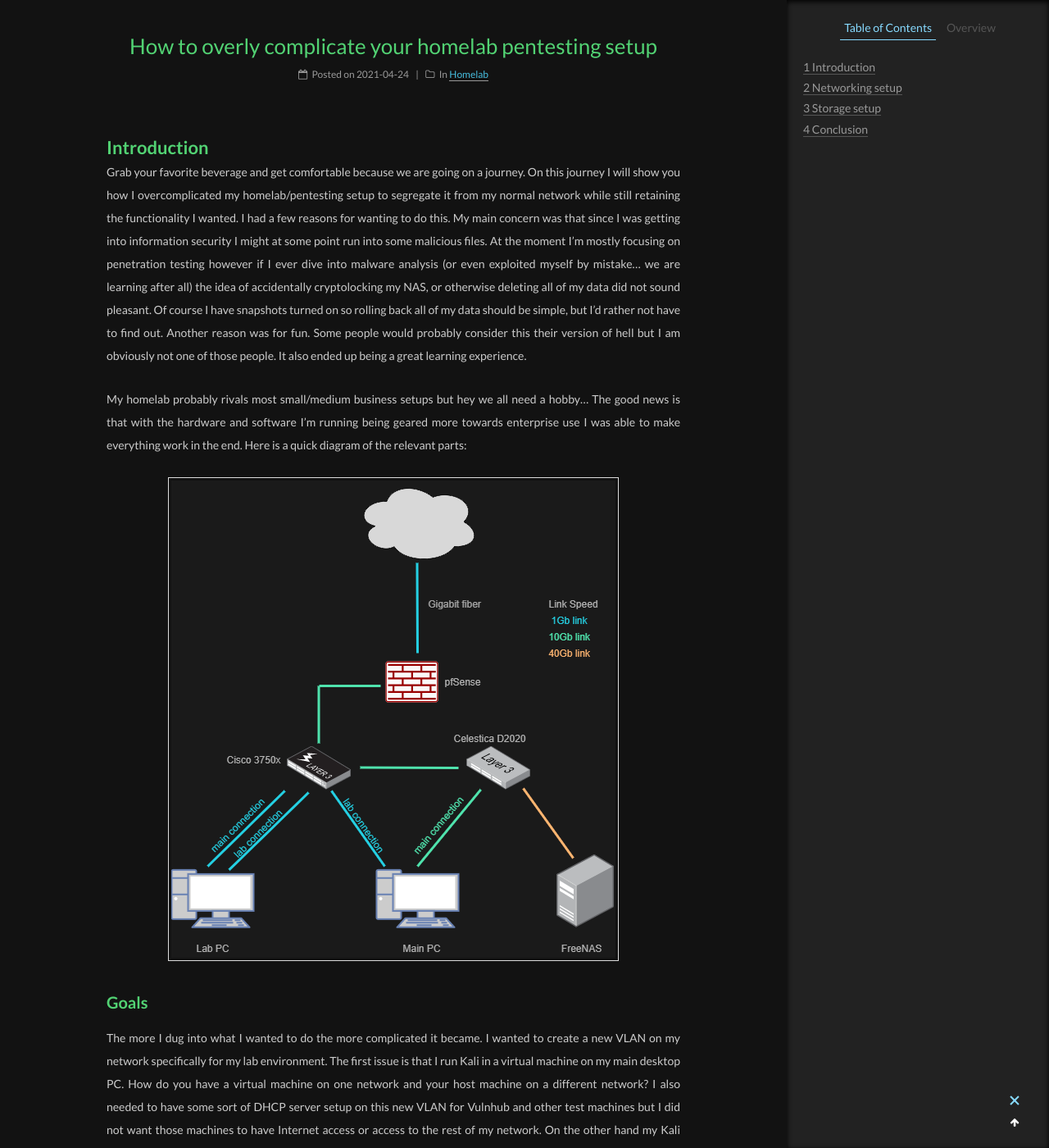
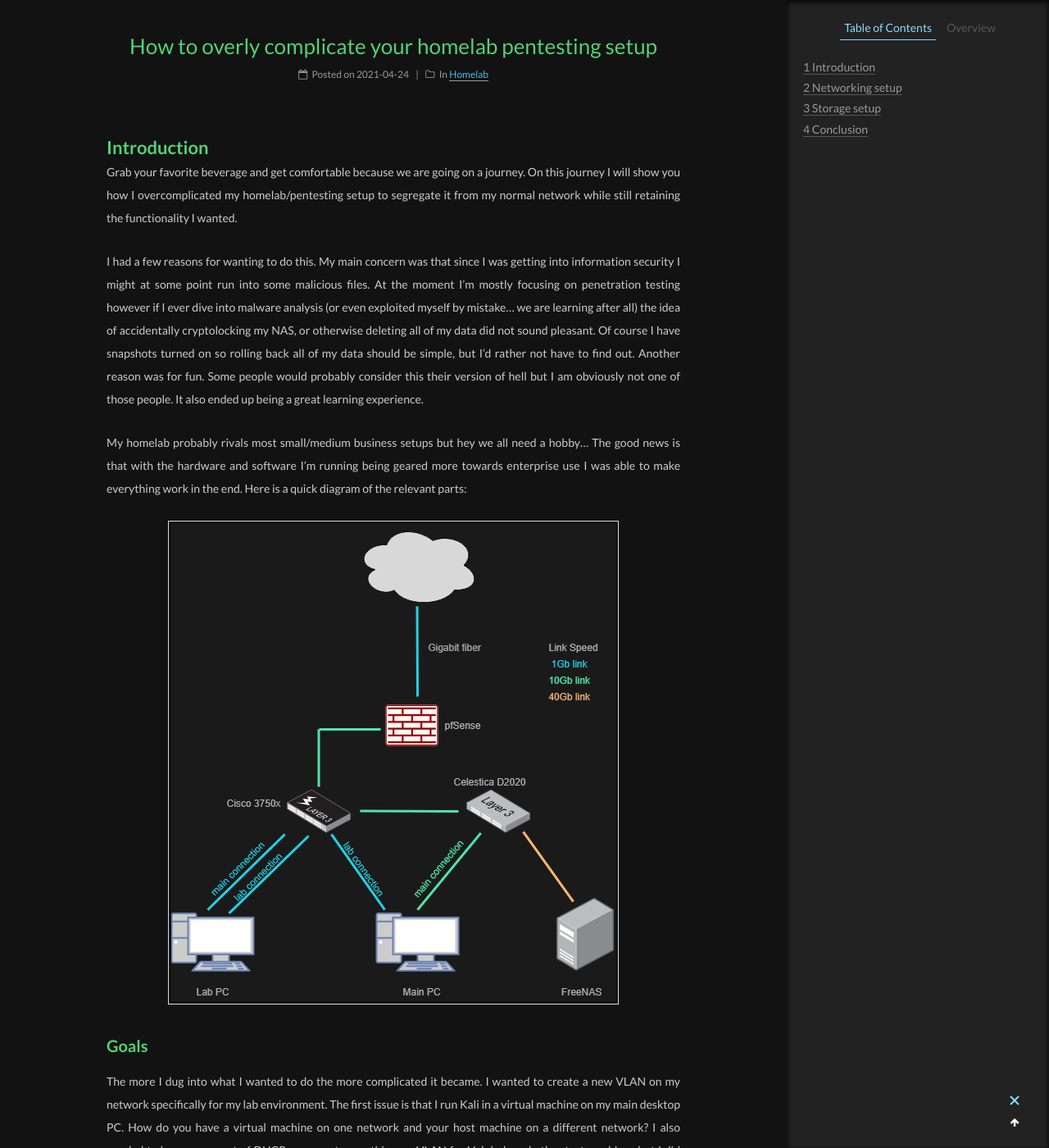
Before and after one commit to CynicalCypher/CynicalCypher.github.io, a Jekyll site: the page built from _posts/2021-04-24-Homelab-Complicated.md, in a window 1280 px wide and 1400 px high, scrolled down 340 px. Shown: the whole window at 82% size. Built offline with Jekyll 4.4.1, drawn with Linux system fonts in a browser that asks for light colours.

```diff
--- a/_posts/2021-04-24-Homelab-Complicated.md
+++ b/_posts/2021-04-24-Homelab-Complicated.md
@@ -6,8 +6,9 @@ categories: Homelab
 ---
 
 # Introduction
+Grab your favorite beverage and get comfortable because we are going on a journey. On this journey I will show you how I overcomplicated my homelab/pentesting setup to segregate it from my normal network while still retaining the functionality I wanted.
 
-Grab your favorite beverage and get comfortable because we are going on a journey. On this journey I will show you how I overcomplicated my homelab/pentesting setup to segregate it from my normal network while still retaining the functionality I wanted. I had a few reasons for wanting to do this. My main concern was that since I was getting into information security I might at some point run into some malicious files. At the moment I'm mostly focusing on penetration testing however if I ever dive into malware analysis (or even exploited myself by mistake... we are learning after all) the idea of accidentally cryptolocking my NAS, or otherwise deleting all of my data did not sound pleasant. Of course I have snapshots turned on so rolling back all of my data should be simple, but I'd rather not have to find out. Another reason was for fun. Some people would probably consider this their version of hell but I am obviously not one of those people. It also ended up being a great learning experience.
+I had a few reasons for wanting to do this. My main concern was that since I was getting into information security I might at some point run into some malicious files. At the moment I'm mostly focusing on penetration testing however if I ever dive into malware analysis (or even exploited myself by mistake... we are learning after all) the idea of accidentally cryptolocking my NAS, or otherwise deleting all of my data did not sound pleasant. Of course I have snapshots turned on so rolling back all of my data should be simple, but I'd rather not have to find out. Another reason was for fun. Some people would probably consider this their version of hell but I am obviously not one of those people. It also ended up being a great learning experience.
 
 My homelab probably rivals most small/medium business setups but hey we all need a hobby... The good news is that with the hardware and software I'm running being geared more towards enterprise use I was able to make everything work in the end. Here is a quick diagram of the relevant parts:
 
```
Also changed, not shown: about/index.md (deleted, +0 -21 lines).
